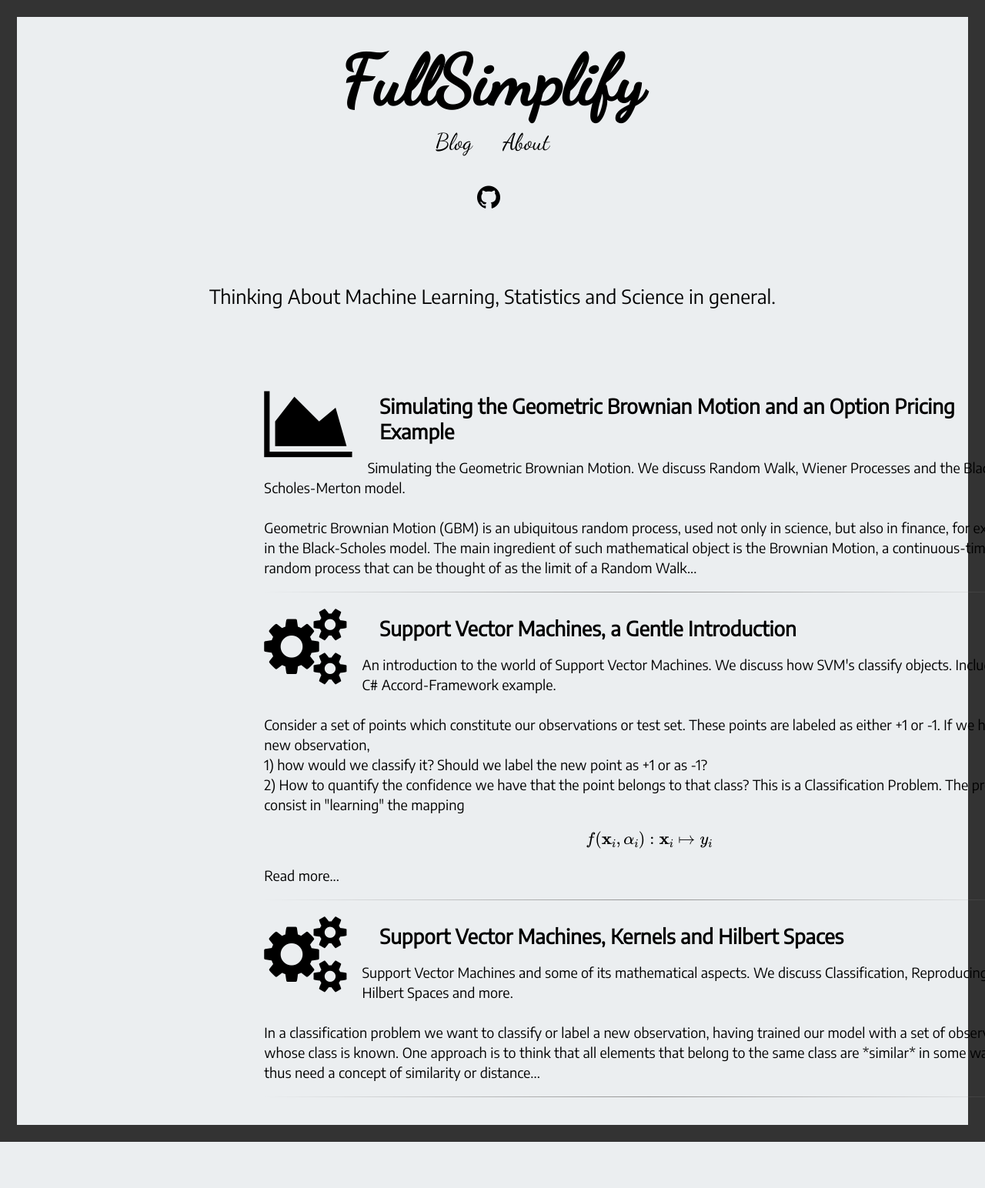
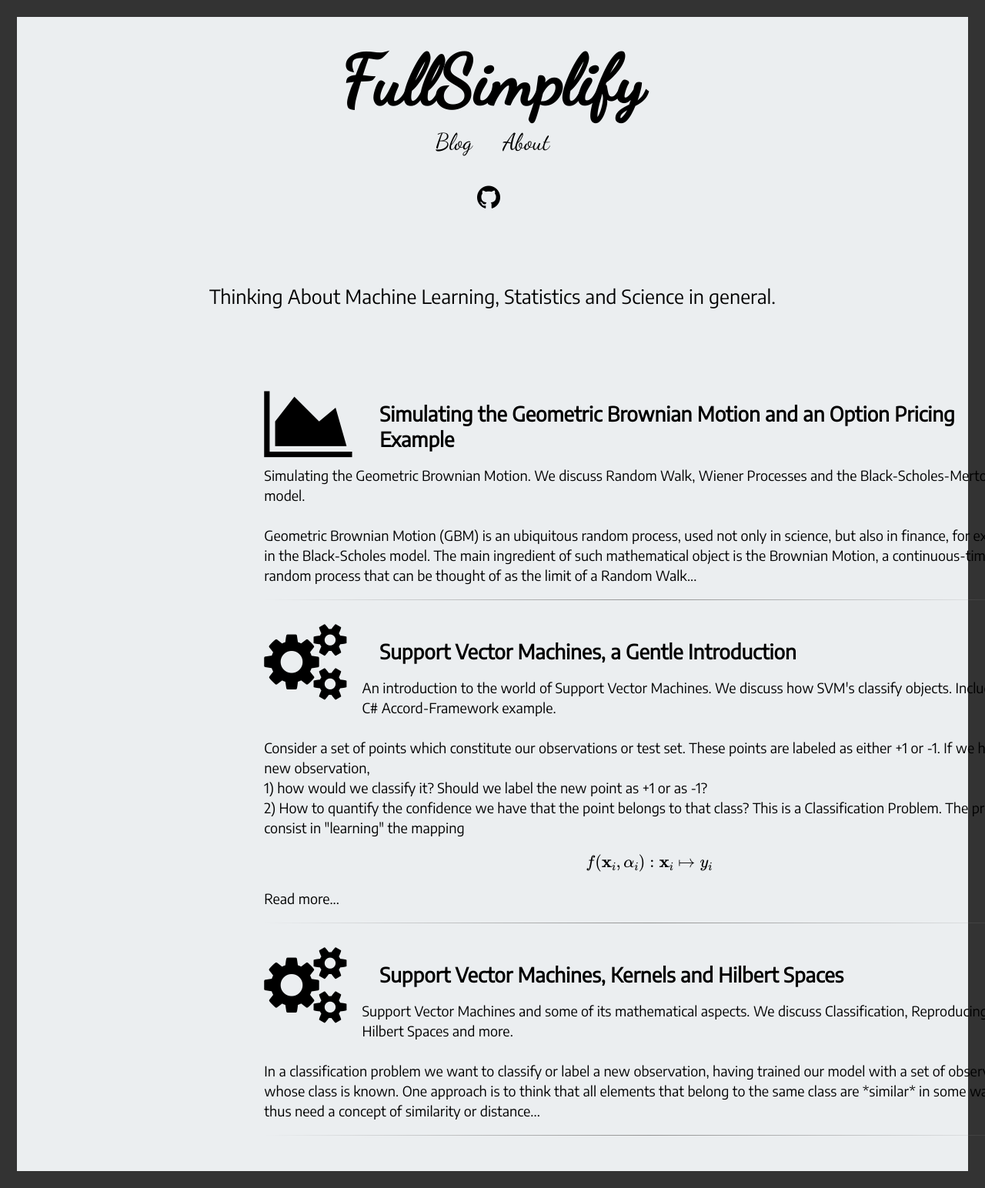
Before and after one commit to FullSimplify/FullSimplify.github.io, a Jekyll site: the page built from index.html, in a window 1280 px wide. Shown: the whole page at 77% size. Built offline with Jekyll 4.4.1, drawn with Linux system fonts in a browser that asks for light colours; some web fonts are replaced; formulas are drawn with MathJax 3; before the commit the page ends 1484 px from its top, so only the background shows below that.

Commit message:
Update _default.scss

```diff
--- a/_sass/_default.scss
+++ b/_sass/_default.scss
@@ -131,7 +131,7 @@
 
 .one {
     width: 1000px;
-    padding: 10px 0px;
+    padding: 20px 0px;
     //margin: 40px auto;
 }
 
```
